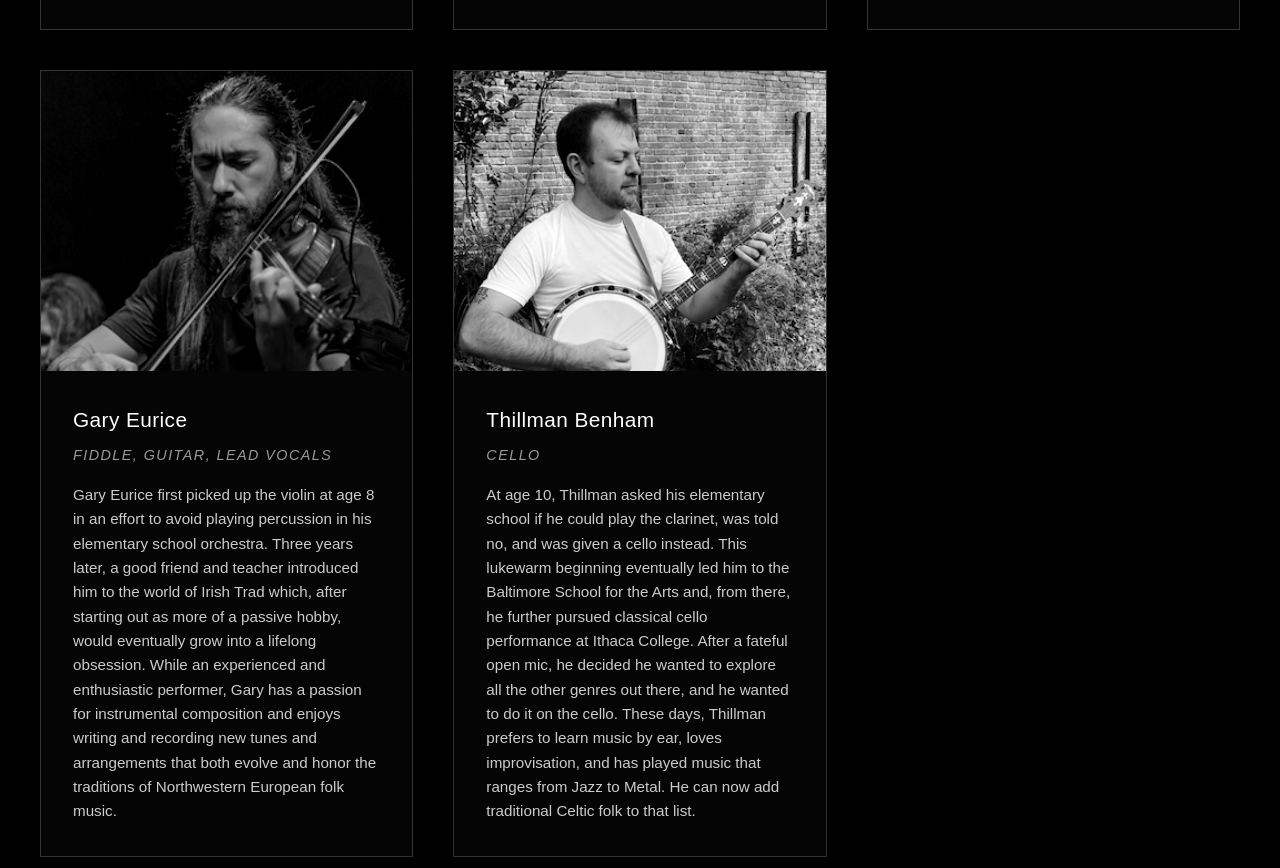
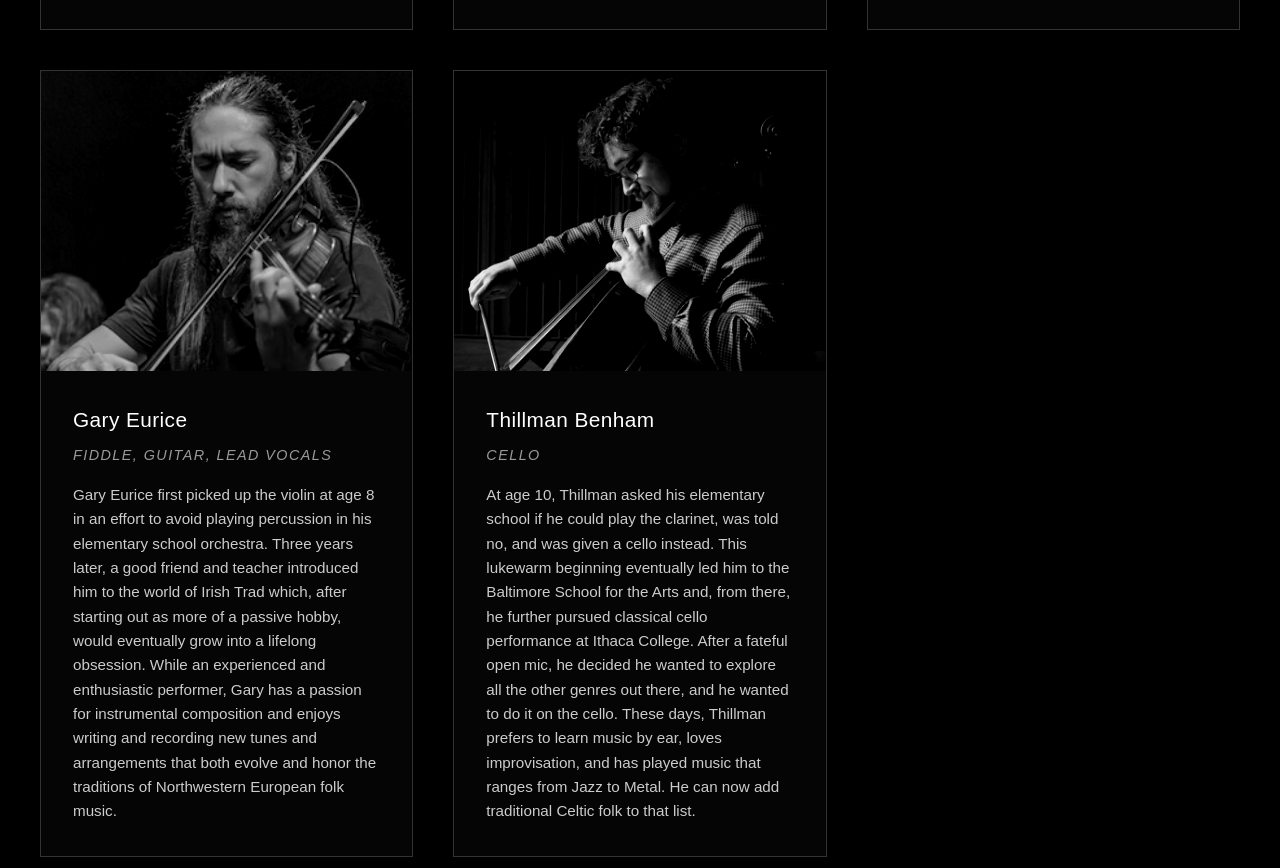
Before and after one commit to culraband/culraband.github.io, a plain HTML site: page index.html in a window 1280 px wide. Shown: the part 3382-4250 px from the top of the page. Drawn offline with Linux system fonts and the light colour scheme; a script that the page names is missing.

Commit message:
Add Thillman bio pic

```diff
--- a/index.html
+++ b/index.html
@@ -150,7 +150,7 @@
 
             <div class="member-card">
                 <div class="member-photo">
-                    <img src="assets/images/members/charley.jpg" alt="Band Member Name" class="member-image">
+                    <img src="assets/images/members/Thillman.jpg" alt="Band Member Name" class="member-image">
                 </div>
                 <div class="member-info">
                     <h3>Thillman Benham</h3>
```
